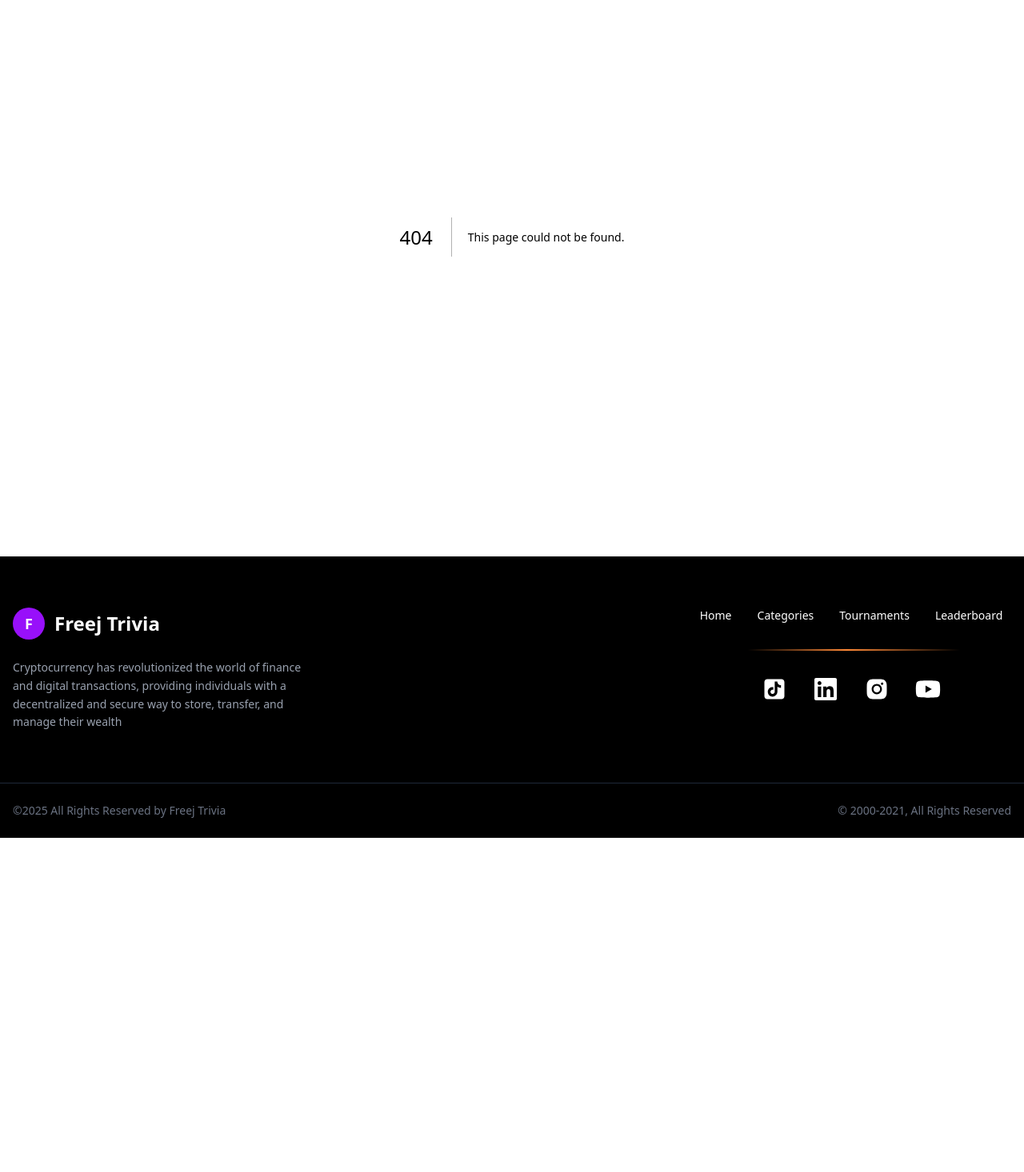
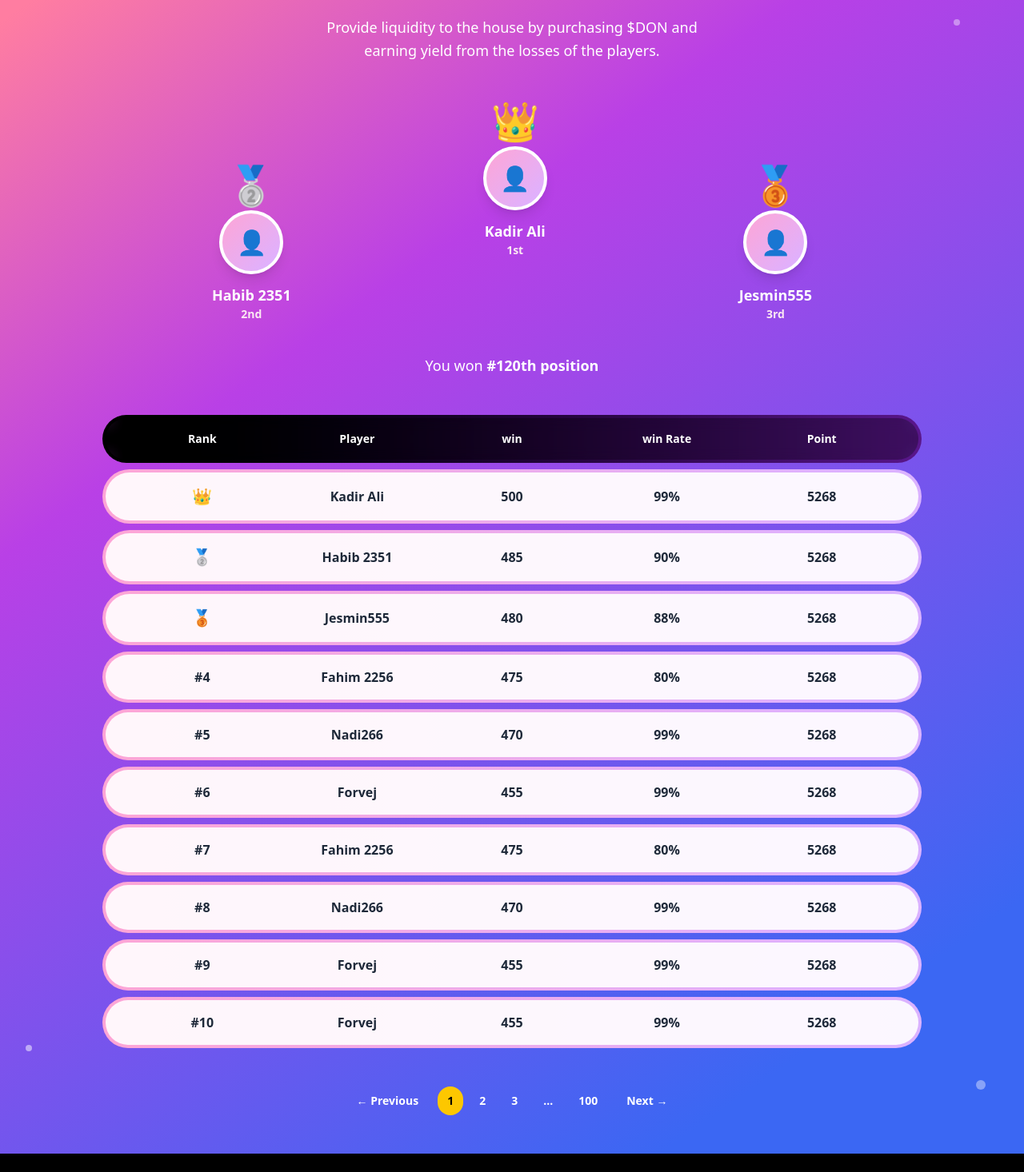
Before and after one commit to AsrafulMasum/freej-trivia, a Next.js app: page /leaderboard in a window 1280 px wide. Before the commit this address had no page. Shown: the part 184-1650 px from the top of the page at 80% size. Before the commit the page ends 1232 px from the top, so only its background shows below. Built offline with nearby package versions, Linux system fonts and the light colour scheme.

Commit message:
leaderboard page design created

```diff
--- a/app/(website)/categories/page.tsx
+++ b/app/(website)/categories/page.tsx
@@ -1,4 +1,4 @@
-import CategoryCard from "@/components/categories/CategoryCard";
+import CategoryCard from "@/components/website/categories/CategoryCard";
 import { Input } from "@/components/ui/input";
 import { Search } from "lucide-react";
 
--- /dev/null
+++ b/app/(website)/leaderboard/page.tsx
@@ -0,0 +1,11 @@
+import LeaderboardSection from "@/components/website/leaderboard/LeaderboardSection";
+
+const page = () => {
+  return (
+    <div className="bg-[linear-gradient(145deg,#FF7DA1_5.37%,#B940E6_32.83%,#3B67F3_86.97%)]">
+      <LeaderboardSection />
+    </div>
+  );
+};
+
+export default page;
--- a/components/categories/CategoryCard.tsx
+++ b/components/website/categories/CategoryCard.tsx
@@ -14,7 +14,7 @@ export default function CategoryCard({ name, icon }: CategoryCardProps) {
         "group relative flex flex-col items-center justify-center",
         "rounded-3xl",
         "p-8 md:p-12 h-48 cursor-pointer",
-        "transition-all duration-300 hover:scale-105 hover:shadow-2xl bg-white/20 backdrop-blur-md",
+        "transition-all duration-300 hover:shadow-2xl bg-white/20 backdrop-blur-md",
         "active:scale-95",
       )}
     >
--- /dev/null
+++ b/components/website/leaderboard/LeaderboardSection.tsx
@@ -0,0 +1,184 @@
+"use client";
+
+import { useState } from "react";
+
+interface LeaderboardEntry {
+  rank: number;
+  player: string;
+  win: number;
+  winRate: number;
+  point: number;
+}
+
+const leaderboardData: LeaderboardEntry[] = [
+  { rank: 1, player: "Kadir Ali", win: 500, winRate: 99, point: 5268 },
+  { rank: 2, player: "Habib 2351", win: 485, winRate: 90, point: 5268 },
+  { rank: 3, player: "Jesmin555", win: 480, winRate: 88, point: 5268 },
+  { rank: 4, player: "Fahim 2256", win: 475, winRate: 80, point: 5268 },
+  { rank: 5, player: "Nadi266", win: 470, winRate: 99, point: 5268 },
+  { rank: 6, player: "Forvej", win: 455, winRate: 99, point: 5268 },
+  { rank: 7, player: "Fahim 2256", win: 475, winRate: 80, point: 5268 },
+  { rank: 8, player: "Nadi266", win: 470, winRate: 99, point: 5268 },
+  { rank: 9, player: "Forvej", win: 455, winRate: 99, point: 5268 },
+  { rank: 10, player: "Forvej", win: 455, winRate: 99, point: 5268 },
+];
+
+const topThree = [
+  { rank: 2, player: "Habib 2351", medal: "🥈", position: "2nd" },
+  { rank: 1, player: "Kadir Ali", medal: "👑", position: "1st" },
+  { rank: 3, player: "Jesmin555", medal: "🥉", position: "3rd" },
+];
+
+export default function LeaderboardSection() {
+  const [currentPage, setCurrentPage] = useState(1);
+
+  return (
+    <div className="relative w-full min-h-screen px-4 py-12 md:px-8 lg:px-12">
+      <div className="absolute w-3 h-3 bg-white rounded-full opacity-60 top-12 left-12"></div>
+      <div className="absolute w-2 h-2 bg-white rounded-full opacity-40 top-32 right-20"></div>
+      <div className="absolute w-2 h-2 bg-white rounded-full opacity-50 bottom-32 left-8"></div>
+      <div className="absolute w-3 h-3 bg-white rounded-full opacity-40 bottom-20 right-12"></div>
+
+      {/* Header Section */}
+      <div className="text-center mb-12">
+        <h1 className="text-5xl md:text-6xl font-bold text-white mb-4">
+          Leader Board
+        </h1>
+        <p className="text-white text-base md:text-lg max-w-2xl mx-auto leading-relaxed">
+          Provide liquidity to the house by purchasing $DON and
+          <br />
+          earning yield from the losses of the players.
+        </p>
+      </div>
+
+      {/* Top 3 Players */}
+      <div className="flex justify-center gap-4 md:gap-60 mb-8 flex-wrap my-10!">
+        {topThree.map((player) => (
+          <div key={player.rank} className={`flex flex-col items-center ${player.rank !== 1 ? "mt-20" : ""}`}>
+            {/* Medal Icon */}
+            <div className="text-4xl md:text-5xl mb-2">{player.medal}</div>
+
+            {/* Avatar Circle */}
+            <div className="w-16 h-16 md:w-20 md:h-20 rounded-full bg-linear-to-br from-pink-300 to-purple-300 flex items-center justify-center mb-3 border-4 border-white shadow-lg">
+              <span className="text-2xl md:text-3xl">👤</span>
+            </div>
+
+            {/* Player Info */}
+            <div className="text-center">
+              <p className="text-white font-bold text-lg">{player.player}</p>
+              <p className="text-pink-100 text-sm font-semibold">
+                {player.position}
+              </p>
+            </div>
+          </div>
+        ))}
+      </div>
+
+      {/* Your Position */}
+      <div className="text-center mb-12">
+        <p className="text-white text-base md:text-lg">
+          You won <span className="font-bold">#120th position</span>
+        </p>
+      </div>
+
+      {/* Leaderboard Table */}
+      <div className="max-w-5xl mx-auto">
+        <div className="bg-linear-to-r from-black to-purple-900 rounded-full p-1 mb-2">
+          <div className="bg-black/30 backdrop-blur-sm rounded-full px-6 md:px-8 py-4">
+            <div className="grid grid-cols-5 gap-4">
+              <div className="text-white font-bold text-center text-sm">
+                Rank
+              </div>
+              <div className="text-white font-bold text-center text-sm">
+                Player
+              </div>
+              <div className="text-white font-bold text-center text-sm">
+                win
+              </div>
+              <div className="text-white font-bold text-center text-sm">
+                win Rate
+              </div>
+              <div className="text-white font-bold text-center text-sm">
+                Point
+              </div>
+            </div>
+          </div>
+        </div>
+
+        {/* Table Rows */}
+        <div className="space-y-2">
+          {leaderboardData.map((entry) => (
+            <div
+              key={entry.rank}
+              className="bg-linear-to-r from-pink-300 to-purple-300 rounded-full p-1"
+            >
+              <div className="bg-white/90 rounded-full px-6 md:px-8 py-4">
+                <div className="grid grid-cols-5 gap-4 items-center">
+                  <div className="text-center">
+                    {entry.rank <= 3 ? (
+                      <span className="text-xl">
+                        {entry.rank === 1
+                          ? "👑"
+                          : entry.rank === 2
+                          ? "🥈"
+                          : "🥉"}
+                      </span>
+                    ) : (
+                      <span className="font-bold text-gray-800">
+                        #{entry.rank}
+                      </span>
+                    )}
+                  </div>
+                  <div className="text-center font-semibold text-gray-800">
+                    {entry.player}
+                  </div>
+                  <div className="text-center font-semibold text-gray-800">
+                    {entry.win}
+                  </div>
+                  <div className="text-center font-semibold text-gray-800">
+                    {entry.winRate}%
+                  </div>
+                  <div className="text-center font-semibold text-gray-800">
+                    {entry.point}
+                  </div>
+                </div>
+              </div>
+            </div>
+          ))}
+        </div>
+      </div>
+
+      {/* Pagination */}
+      <div className="flex justify-center items-center gap-2 mt-12 flex-wrap">
+        <button className="text-white hover:text-pink-300 text-sm font-semibold">
+          ← Previous
+        </button>
+
+        <div className="flex gap-2 mx-4">
+          {[1, 2, 3, "...", 100].map((page) => (
+            <button
+              key={page}
+              className={`
+                px-3 py-2 rounded-full text-sm font-semibold transition-all
+                ${
+                  page === 1
+                    ? "bg-yellow-400 text-black hover:bg-yellow-300"
+                    : page === "..."
+                    ? "text-white hover:bg-transparent cursor-default"
+                    : "text-white hover:bg-white/20"
+                }
+              `}
+              disabled={page === "..."}
+            >
+              {page}
+            </button>
+          ))}
+        </div>
+
+        <button className="text-white hover:text-pink-300 text-sm font-semibold">
+          Next →
+        </button>
+      </div>
+    </div>
+  );
+}
```
